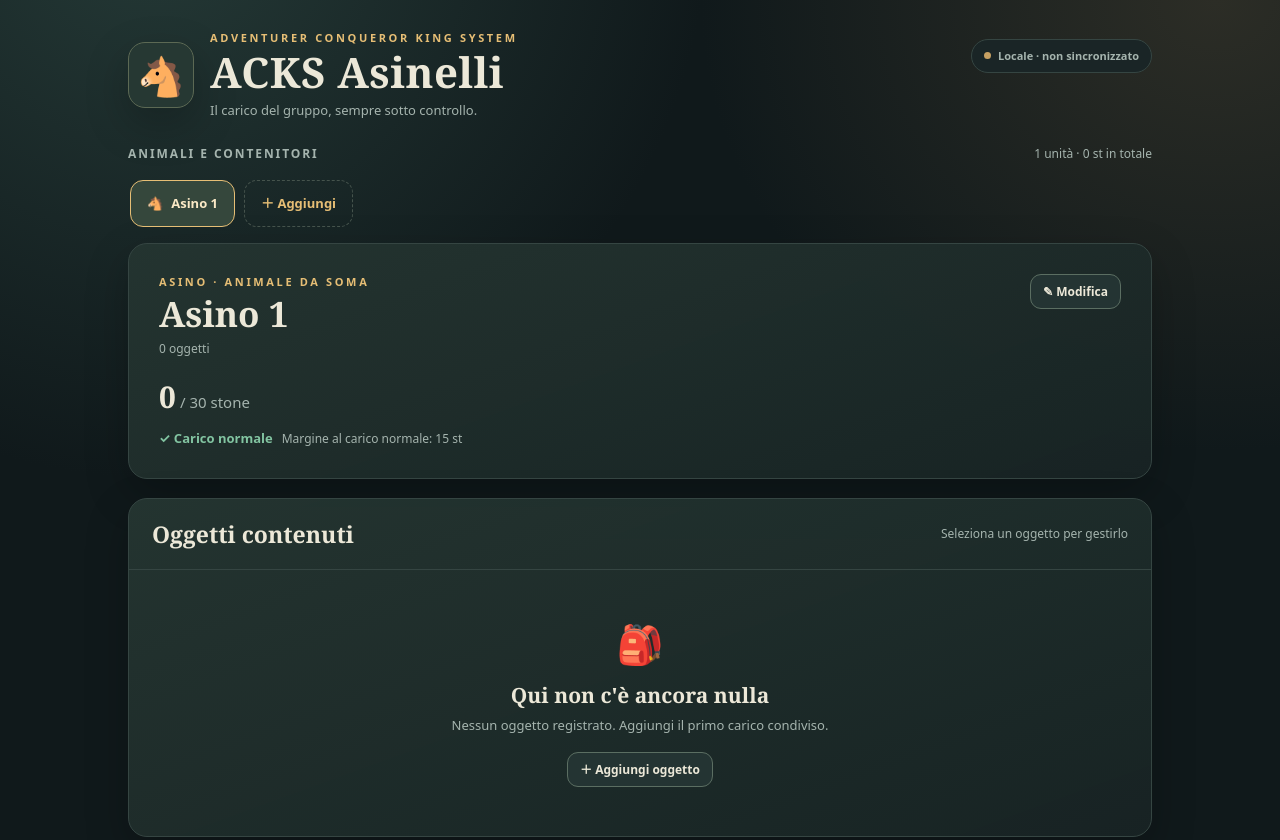
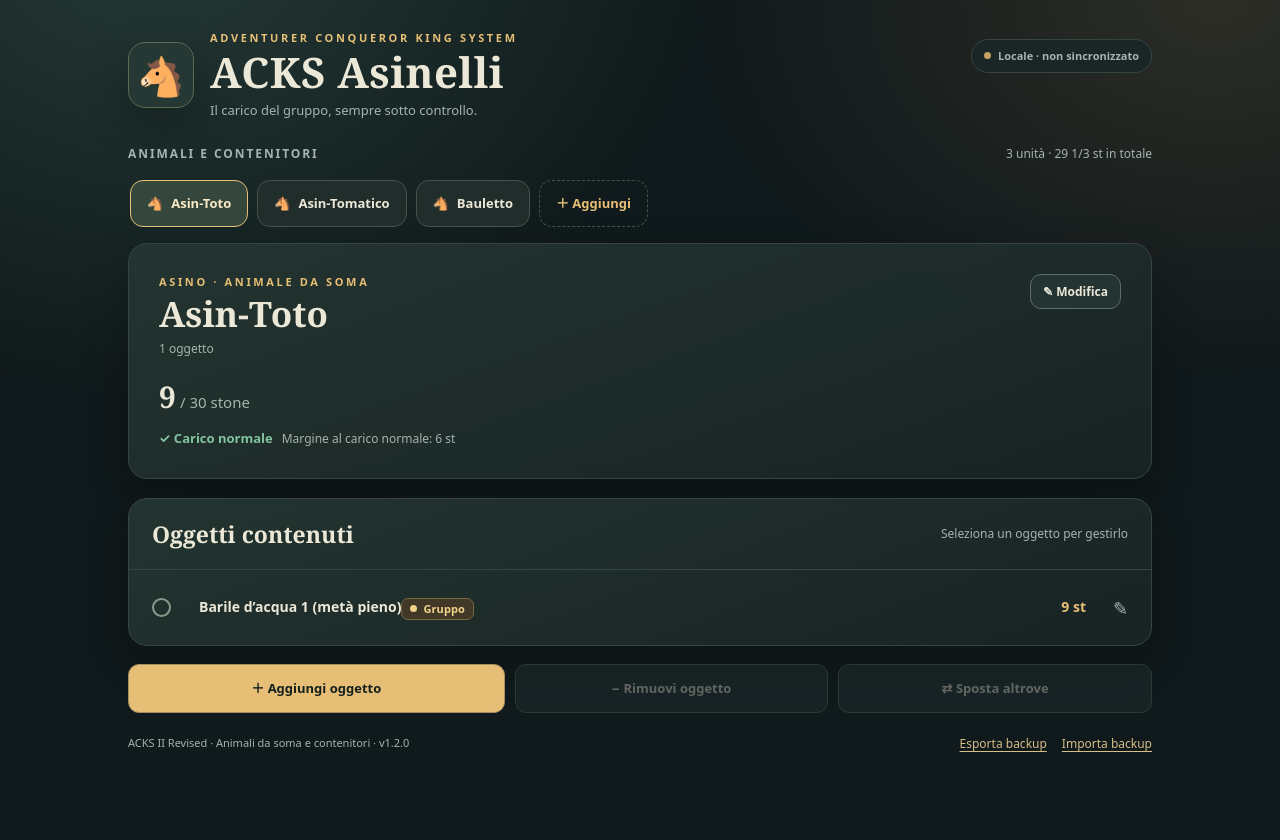
Before and after one commit to manstrettafrancesco-cmd/acks-asinelli, a plain HTML site: page index.html in a window 1280 px wide. Shown: the top 840 px of the page. Drawn offline with Linux system fonts and the light colour scheme.

Commit message:
Add files via upload

```diff
--- a/index.html
+++ b/index.html
@@ -135,10 +135,43 @@ const escapeHtml = value => String(value ?? "").replace(/[&<>"']/g,c=>({"&":"&am
 const uid = () => "id-"+(typeof crypto!=="undefined"&&crypto.randomUUID ? crypto.randomUUID():Date.now().toString(36)+"-"+Math.random().toString(36).slice(2));
 const makeContainer = (id, name, type="donkey", maxLoad="") => ({id,type,name,items:{},...(type===CUSTOM_TYPE?{maxLoad:String(maxLoad??"")}:{} )});
 const makeDonkey = (id="asino-1",name="Asino 1") => makeContainer(id,name,"donkey");
-const initialState = () => ({version:1,containers:{"asino-1":makeDonkey()}});
+// Inventario iniziale ricostruito dal foglio del quartiermastro (18/11/2026).
+// I pesi sono per riga; i barili a metà sono stimati a 9 st ciascuno.
+const QUARTERMASTER_ITEMS = [
+  ["Corda (50 piedi)","1","Gruppo"],
+  ["Razioni Thalion (7)","1","Thalion"],
+  ["Razioni Sissor (7)","1","Sissor"],
+  ["Sacco grande vuoto 1 (capacità 6 st)","1/6","Gruppo"],
+  ["Sacco grande vuoto 2 (capacità 6 st)","1/6","Gruppo"],
+  ["Sacco grande vuoto 3 (capacità 6 st)","1/6","Gruppo"],
+  ["Sacco grande vuoto 4 (capacità 6 st)","1/6","Gruppo"],
+  ["Sacco grande vuoto 5 (capacità 6 st)","1/6","Gruppo"],
+  ["Razioni Esperya (3)","1/2","Esperya"],
+  ["Torce Ka-Balth (6)","1","Ka-Balth"],
+  ["Razioni Ka-Balth (2)","1","Ka-Balth"],
+  ["Daga Ka-Balth","1/6","Ka-Balth"],
+  ["Warhammer Ka-Balth","1/6","Ka-Balth"],
+  ["Lancia Ka-Balth","1","Ka-Balth"],
+  ["Spada Thalion","1/6","Thalion"],
+  ["Tende (3)","3","Gruppo"],
+  ["Lanterna","1/6","Gruppo"],
+  ["Fiasche olio (2)","1/6","Gruppo"],
+  ["Fiasche olio magico (2)","1/6","Gruppo"]
+];
+function quartermasterState(){
+  const toto=makeDonkey("asino-1","Asin-Toto"), tomatico=makeDonkey("asino-2","Asin-Tomatico"), bauletto=makeDonkey("asino-3","Bauletto");
+  toto.items.barile_acqua_1={id:"barile_acqua_1",name:"Barile d’acqua 1 (metà pieno)",weight:"9",owner:"Gruppo"};
+  tomatico.items.barile_acqua_2={id:"barile_acqua_2",name:"Barile d’acqua 2 (metà pieno)",weight:"9",owner:"Gruppo"};
+  QUARTERMASTER_ITEMS.forEach(([name,weight,owner],i)=>{const id="qm_"+(i+1);bauletto.items[id]={id,name,weight,owner};});
+  return {version:1,containers:{"asino-1":toto,"asino-2":tomatico,"asino-3":bauletto}};
+}
+const initialState = () => quartermasterState();
 const cloudMode = !!(FIREBASE_CONFIG.apiKey && FIREBASE_CONFIG.projectId && FIREBASE_CONFIG.databaseURL);
 let firebase = null, db = null, auth = null, authUser = null, cloudConnected = false, cloudReceived = false, connectionError = "";
 let state = cloudMode ? load(CLOUD_CACHE_KEY,{version:1,containers:{}}) : load(STORAGE_KEY,initialState());
+if(!cloudMode && Object.keys(state.containers||{}).length===1 && state.containers["asino-1"] && !Object.keys(state.containers["asino-1"].items||{}).length){
+  state=quartermasterState();localStorage.setItem(STORAGE_KEY,JSON.stringify(state));
+}
 let selectedDonkey = localStorage.getItem(SELECTED_KEY)||"asino-1", selectedItem = null, dialogMode = "", modalSubmit = null, toastTimer;
 function load(key,fallback){try{return sanitizeState(JSON.parse(localStorage.getItem(key)))??fallback;}catch{return fallback}}
 function sanitizeState(raw){
```
